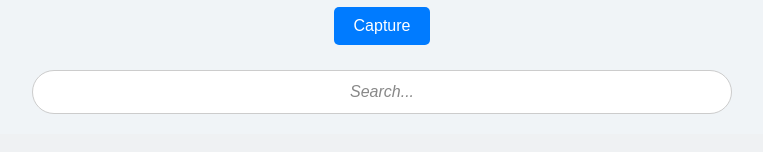
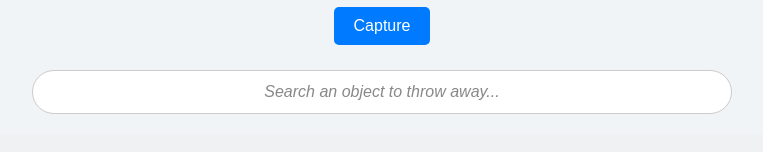
Before and after one commit to BobYurUncle/su-hackathon, a React (Create React App) app: page / in a window 1280 px wide. Shown: the part 442-594 px from the top of the page, without its empty margins (258-1021 px from the left). Built offline with nearby package versions, Linux system fonts and the light colour scheme; no server answers.

Commit message:
update css

```diff
--- a/src/components/SearchBar.js
+++ b/src/components/SearchBar.js
@@ -30,7 +30,7 @@ const SearchBar = ({ onSearch }) => {
     <div className="search-bar">
       <input
         type="text"
-        placeholder="Search..."
+        placeholder="Search an object to throw away..."
         value={query}
         onChange={(e) => setQuery(e.target.value)}
         onKeyDown={handleKeyDown}
```
